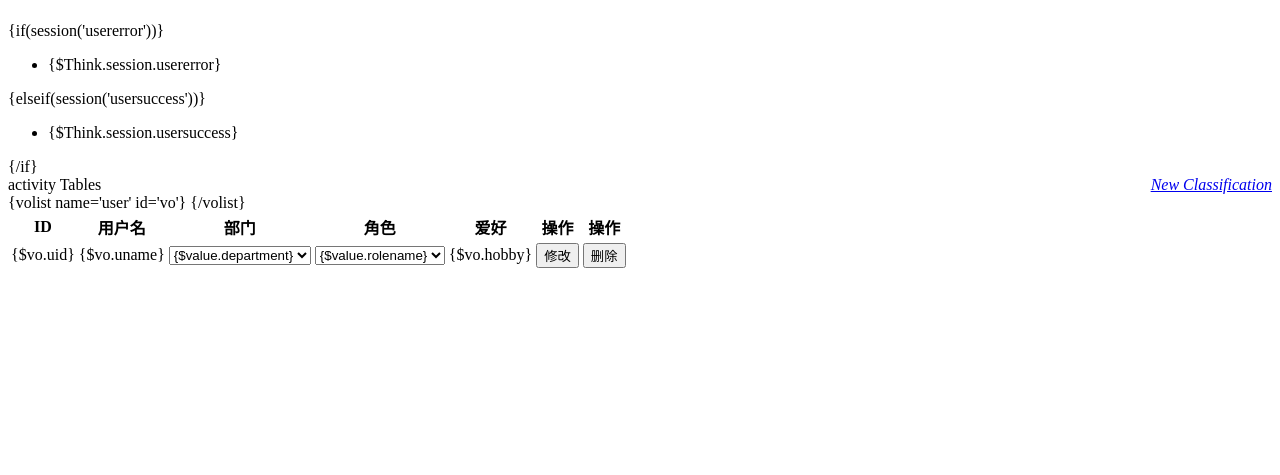
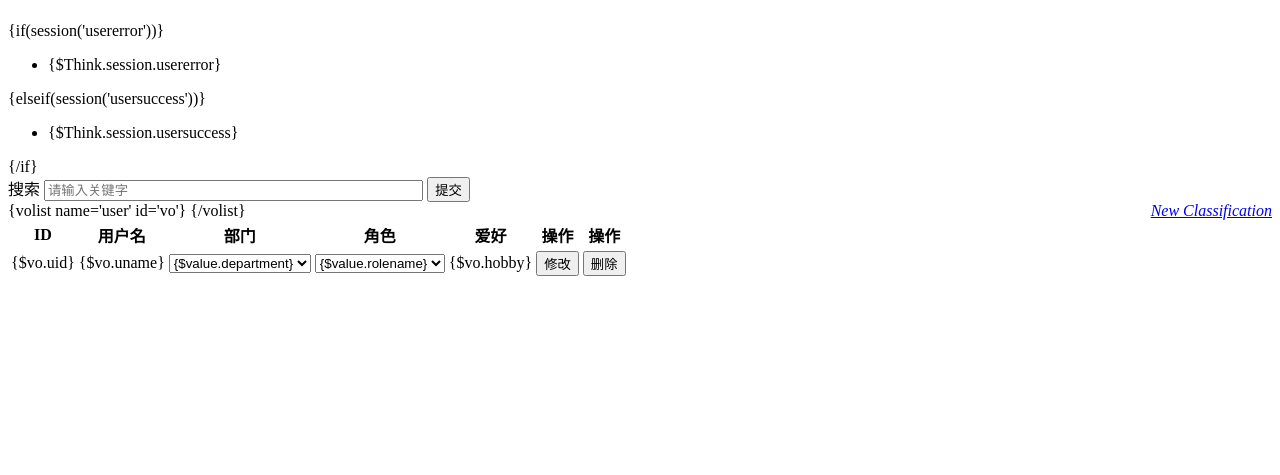
Before and after one commit to blackleexu/test, a PHP site: page /application/admin/view/index/empty.html in a window 1280 px wide. Shown: the part 93-568 px from the top of the page. Run offline with PHP 8.4, Linux system fonts and the light colour scheme.

Commit message:
change at 2019-7-27 18:13

```diff
--- a/application/admin/model/User.php
+++ b/application/admin/model/User.php
@@ -7,10 +7,11 @@ use traits\model\SoftDelete;
 class User extends Model
 {
     use SoftDelete;
-    protected $dateFormat="datetime";
+    protected $autoWriteTimestamp="datetime";
     protected $table='user';
     protected $pk='uid';
     protected $createTime='create_at';
     protected $updateTime='update_at';
-    protected $deleteTime = 'delete_time';
+    protected $deleteTime = 'delete_at';
+//    protected $defaultSoftDelete = 0;
 }
--- a/application/admin/validate/User.php
+++ b/application/admin/validate/User.php
@@ -12,5 +12,6 @@ class User extends Validate
     protected $message=[
         'uname.require'=>'未填写用户名',
         'uname.max'=>'用户名长度不能超过12',
+        'uname.unique'=>'用户名已存在',
     ];
 }
--- a/application/admin/view/index/empty.html
+++ b/application/admin/view/index/empty.html
@@ -25,7 +25,11 @@
                 {/if}
 
                 <div class="panel-heading">
-                    activity Tables
+                    <form class="form-horizontal" action="{:url('admin/index')}" method="post" enctype="multipart/form-data" style="margin: 0 auto">
+                        <lable class="control-label col-md-1">搜索</lable>
+                        <input class="col-md-2 form-control" type="text" name="key"  placeholder="请输入关键字" autocomplete="off" style="width: 30%;">
+                        <input type="submit" name="" value="提交" class="btn btn-default">
+                    </form>
                     <a href="#"  data-toggle="modal" data-target="#add_dialog" style="float: right"><i class="fa fa-plus ">New Classification</i></a>
                 </div>
                 <div class="panel-body">
@@ -49,20 +53,22 @@
                                 <td>{$vo.uname}</td>
                                 <td>
                                     <!--{$vo.department}-->
-                                    <select class="form-control" name="did" id="dp{$vo.uid}" onchange="departmentChange({$vo.uid})">
+                                    <select class="form-control" name="did" id="dp{$vo.uid}" onchange="departmentChange({$vo.uid})" style="width: 100%">
                                         {volist name="department" id="value"}
                                         <option value="{$value.did}"  {$value.did==$vo.did?'selected':''}>{$value.department}</option>
                                         {/volist}
                                     </select>
                                 </td>
                                 <td>
-                                    <select class="form-control" name="rid" id="role{$vo.uid}" onchange="roleChange({$vo.uid})">
+                                    <select class="form-control" name="rid" id="role{$vo.uid}" onchange="roleChange({$vo.uid})" style="width: 100%">
                                         {volist name="role" id="value"}
                                         <option value="{$value.rid}"  {$value.rid==$vo.rid?'selected':''}>{$value.rolename}</option>
                                         {/volist}
                                     </select>
                                 </td>
-                                <td>{$vo.hobby}</td>
+                                <td>{$vo.hobby}
+
+                                </td>
                                 <!--<td>{|msubstr=0,20,'utf-8',true}</td>-->
                                 <td><a href="javascript:;" data-toggle="modal" data-target="#update_dialog" onclick="jsedit({$vo.uid})"><button type="button" class="btn btn-primary">修改</button></a>
                                     <!--url('admin/typedel',['id'=>$v->tid])-->
@@ -119,7 +125,7 @@
                         <div class="col-md-10">
                             {volist name="hobby" id="vo"}
                             <label class="checkbox-inline">
-                                <input type="checkbox" name="hobby"  value="{$vo.hid}"> {$vo.hobby}
+                                <input type="checkbox" name="hobby[]" id="hobby{$vo.hid}"  value="{$vo.hid}"> {$vo.hobby}
                             </label>
                             {/volist}
                         </div>
@@ -182,7 +188,7 @@
                         <div class="col-md-10">
                             {volist name="hobby" id="vo"}
                             <label class="checkbox-inline">
-                                <input type="checkbox" name="hobby"  value="{$vo.hid}"> {$vo.hobby}
+                                <input type="checkbox" name="hobby[]"  value="{$vo.hid}"> {$vo.hobby}
                             </label>
                             {/volist}
                         </div>
@@ -201,14 +207,22 @@
 </div>
 
 <script type="text/javascript">
-    function jsedit(uid){
+
+    function jsedit(uid) {
         //从数据库中根据tid获取记录
         $.getJSON(
-            "{:url('admin/edit')}",{"uid":uid},function(json){
+            "{:url('admin/edit')}", {"uid": uid}, function (json) {
                 $("#uid").val(json.uid);
                 $("#uname").val(json.uname);
                 $("#department").val(json.did);
                 $("#role").val(json.rid);
+                var checkbox = $('#hobby1').children("input");
+                // alert(json.hobby);
+                for (i = 1; i <=json.count; i++) {
+                    $("#hobby" + i).prop("checked", false);
+                    if (json.hobby.indexOf('' + i)!=-1)
+                        $("#hobby" + i).prop("checked", true);
+                }
             });
     }
 
@@ -216,13 +230,15 @@
         layer.confirm('确认删除',{btn:['确认','取消']},
             function () {
                 $.post("{:url('admin/userdel')}",{"uid":id},function (data) {
-                    if(date.status==0){
+                    // alert(data.msg);
+                    if(data.status==0){
                         location.href=location.href;//刷新页面
-                        layer.msg(data.msg,{icon:6});
+                        layer.msg(data.msg,{icon:6,time:500});
                     }else{
-                        layer.msg(data.msg,{icon:5});
+                        layer.msg(data.msg,{icon:5,time:500});
                     }
                 });
+
             },function () {
             });
     }
@@ -231,12 +247,12 @@
         //获取当前选择的option
         var position="#dp"+id;
         var did=$(position).children('option:selected').val();
-        alert(id+"-"+did);
+        // alert(id+"-"+did);
         $.post("{:url('admin/dpchange')}",{"uid":id,"did":did},function (data) {
             if(data.status==1){
-                layer.msg(data.msg,{icon:6});
+                layer.msg(data.msg,{icon:6,time:500});
             }else{
-                layer.msg(data.msg,{icon:5});
+                layer.msg(data.msg,{icon:5,time:500});
             }
         })
     }
@@ -244,12 +260,12 @@
         //获取当前选择的option
         var position="#role"+id;
         var rid=$(position).children('option:selected').val();
-        alert(id+"-"+rid);
+        // alert(id+"-"+rid);
         $.post("{:url('admin/rolechange')}",{"uid":id,"rid":rid},function (data) {
             if(data.status==1){
-                layer.msg(data.msg,{icon:6});
+                layer.msg(data.msg,{icon:6,time:500},);
             }else{
-                layer.msg(data.msg,{icon:5})
+                layer.msg(data.msg,{icon:5,time:500})
             }
         })
     }
--- a/application/route.php
+++ b/application/route.php
@@ -18,7 +18,7 @@ Route::group('admin',function () {
     Route::any('index', 'Index/index');
     Route::any('edit', 'Index/edit');
     Route::any('userdel', 'Index/userDel');
-    Route::any('useradd', 'Index/useradd');
+    Route::any('useradd', 'Index/userAdd');
     Route::any('userupdate', 'Index/userUpdate');
     Route::any('dpchange', 'Index/dpChange');
     Route::any('rolechange', 'Index/roleChange');
```
Also changed, not shown: application/admin/controller/Index.php (+44 -39 lines), application/admin/view/public/home.html (+0 -34 lines).
